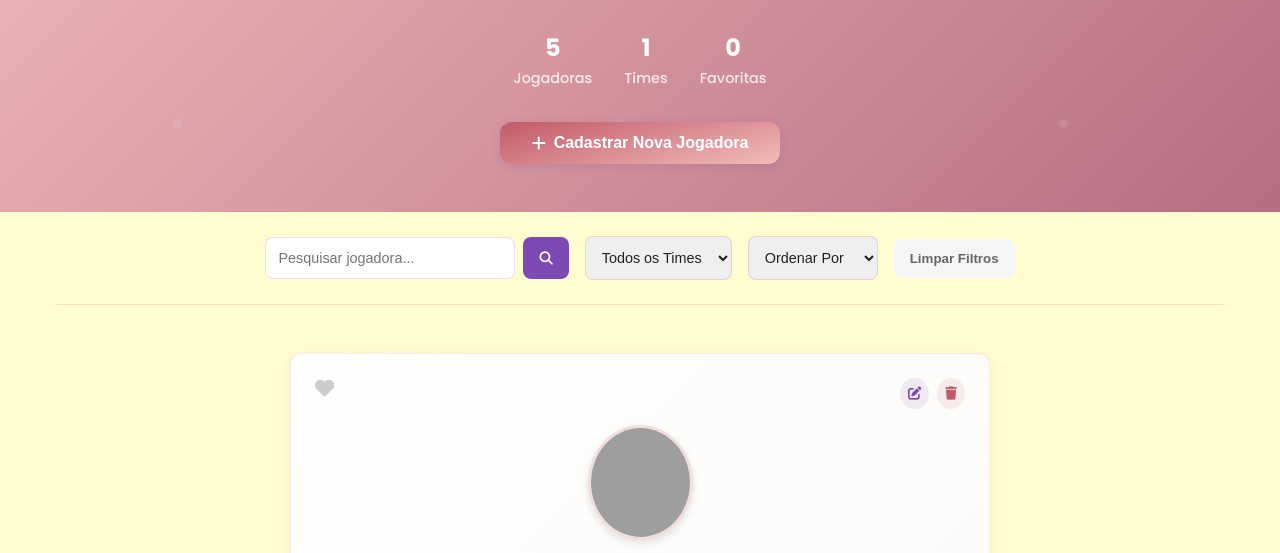
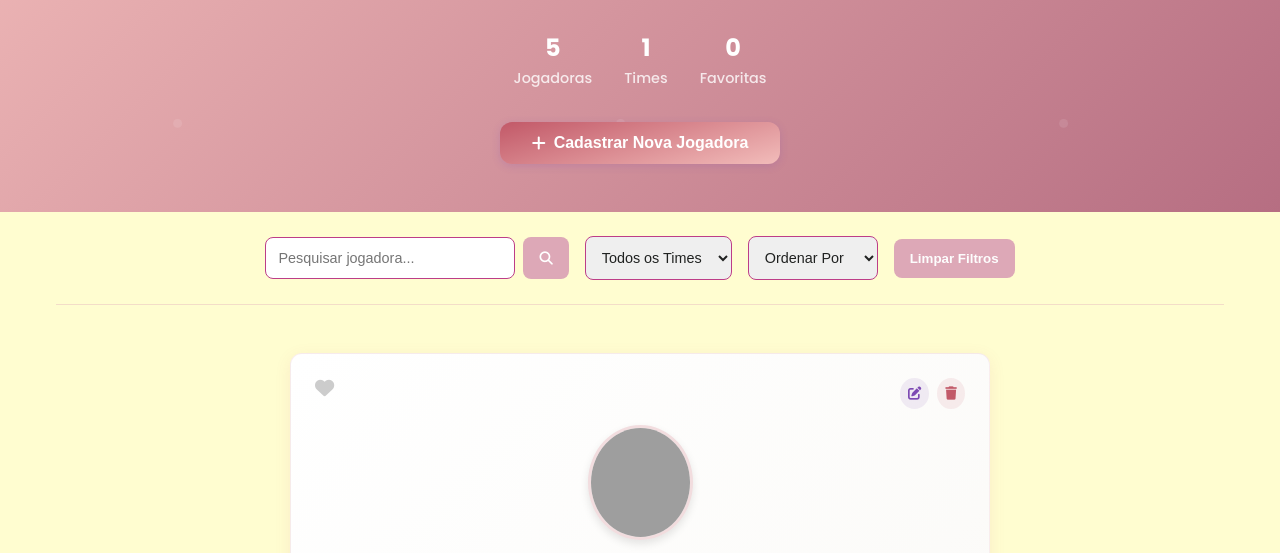
Before and after one commit to tigrelau/SistemaCadastroJogadoras, a plain HTML site: page index.html in a window 1280 px wide. Shown: the part 231-784 px from the top of the page. Drawn offline with Linux system fonts and the light colour scheme; grey boxes are pictures that could not be loaded.

Commit message:
style/color change

```diff
--- a/src/css/style.css
+++ b/src/css/style.css
@@ -137,7 +137,7 @@ body {
   gap: 1rem;
   margin-top: 1.5rem;
   padding-bottom: 1.5rem;
-  border-bottom: 1px solid rgba(194, 89, 104, 0.2);
+  border-bottom: 1px solid rgba(194, 89, 163, 0.2);
 }
 
 .search-bar {
@@ -147,7 +147,7 @@ body {
 
 #searchInput {
   padding: 0.75rem;
-  border: 1px solid rgba(194, 89, 104, 0.2);
+  border: 1px solid rgb(189, 61, 136);
   border-radius: 0.5rem;
   font-size: 0.9rem;
   width: 250px;
@@ -155,7 +155,7 @@ body {
 
 #searchBtn {
   padding: 0.75rem 1rem;
-  background-color: var(--roxo);
+  background-color:#dda8b7;
   color: white;
   border-radius: 0.5rem;
   border: none;
@@ -164,7 +164,7 @@ body {
 }
 
 #searchBtn:hover {
-  background-color: #6a3e9c;
+  background-color: #a15478;
 }
 
 .filters {
@@ -174,15 +174,15 @@ body {
 
 .filter-select {
   padding: 0.75rem;
-  border: 1px solid rgba(194, 89, 104, 0.2);
+  border: 1px solid rgb(189, 61, 136);
   border-radius: 0.5rem;
   font-size: 0.9rem;
   color: var(--preto);
 }
 
 .btn-clear {
-  background: #f5f5f5;
-  color: #666;
+  background: #dda8b7;
+  color: #fdfdfd;
   border: none;
   padding: 0.75rem 1rem;
   border-radius: 0.5rem;
```
